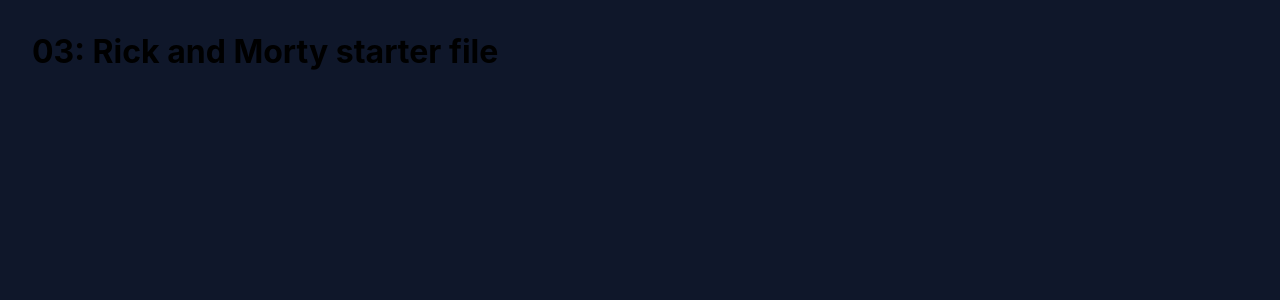
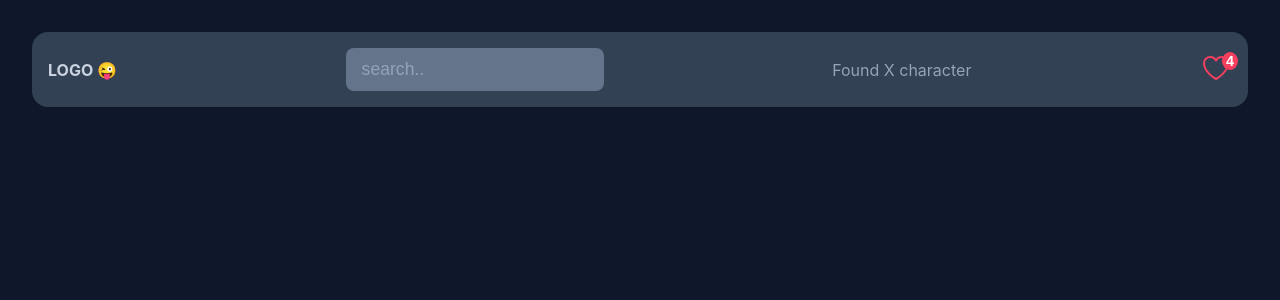
Before and after one commit to samadiSoheil/Rick-Morty, a React (Vite) app: page / in a window 1280 px wide. Shown: the top 300 px of the page. Built offline with nearby package versions, Linux system fonts and the light colour scheme.

Commit message:
Create Navbar Component And Add It To App

```diff
--- a/src/App.jsx
+++ b/src/App.jsx
@@ -1,6 +1,11 @@
 import "./App.css";
+import Navbar from "./components/Navbar";
 
 function App() {
-  return <h1>03: Rick and Morty starter file</h1>;
+  return (
+    <div className="app">
+      <Navbar />
+    </div>
+  );
 }
 export default App;
--- /dev/null
+++ b/src/components/Navbar.jsx
@@ -0,0 +1,15 @@
+import { HeartIcon } from "@heroicons/react/24/outline";
+
+export default function Navbar() {
+  return (
+    <nav className="navbar">
+      <div className="navbar__logo">LOGO 😜</div>
+      <input type="text" className="text-field" placeholder="search.." />
+      <div className="navbar__result">Found X character</div>
+      <button className="heart">
+        <HeartIcon className="icon" />
+        <span className="badge">4</span>
+      </button>
+    </nav>
+  );
+}
```
